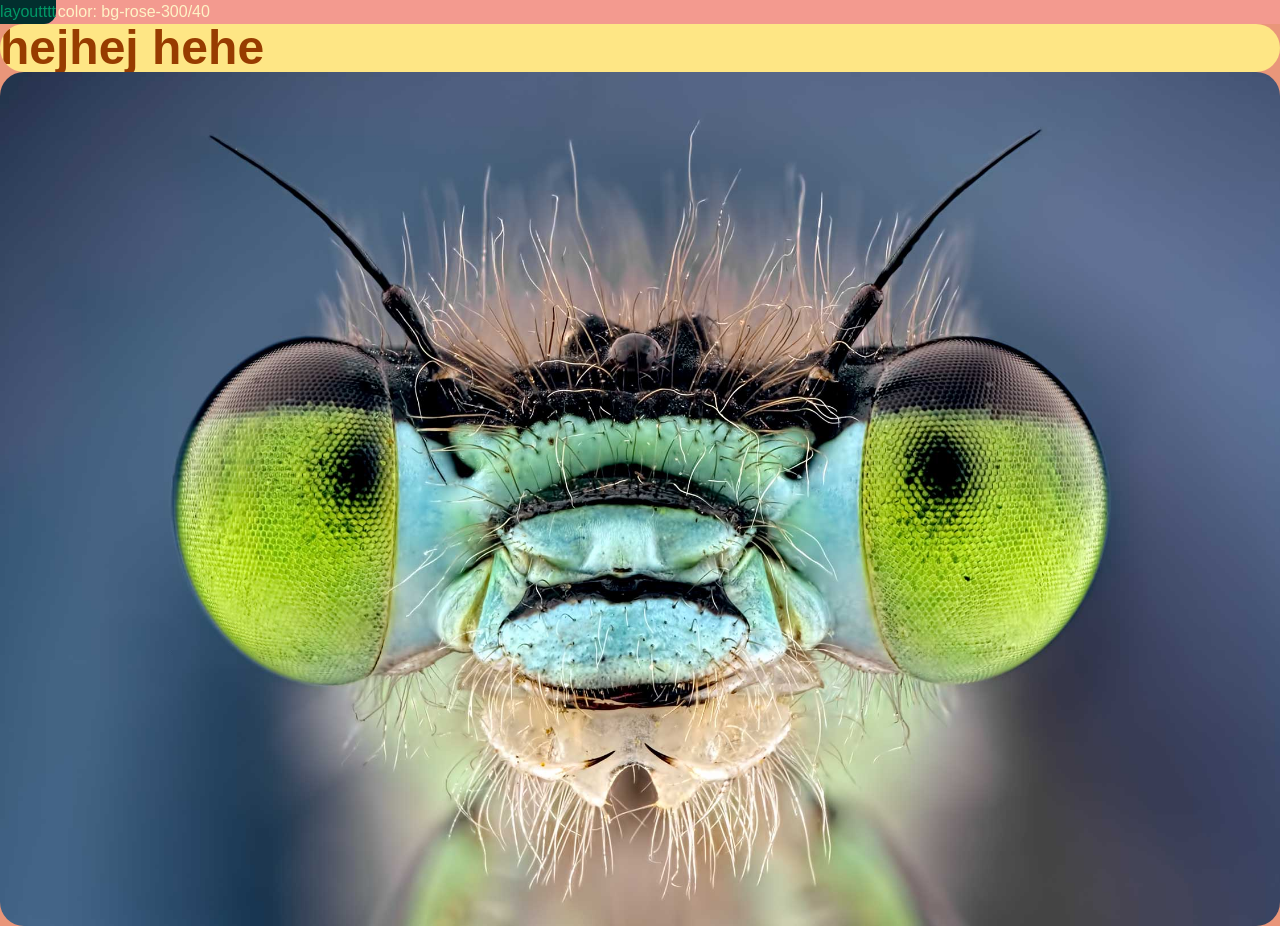
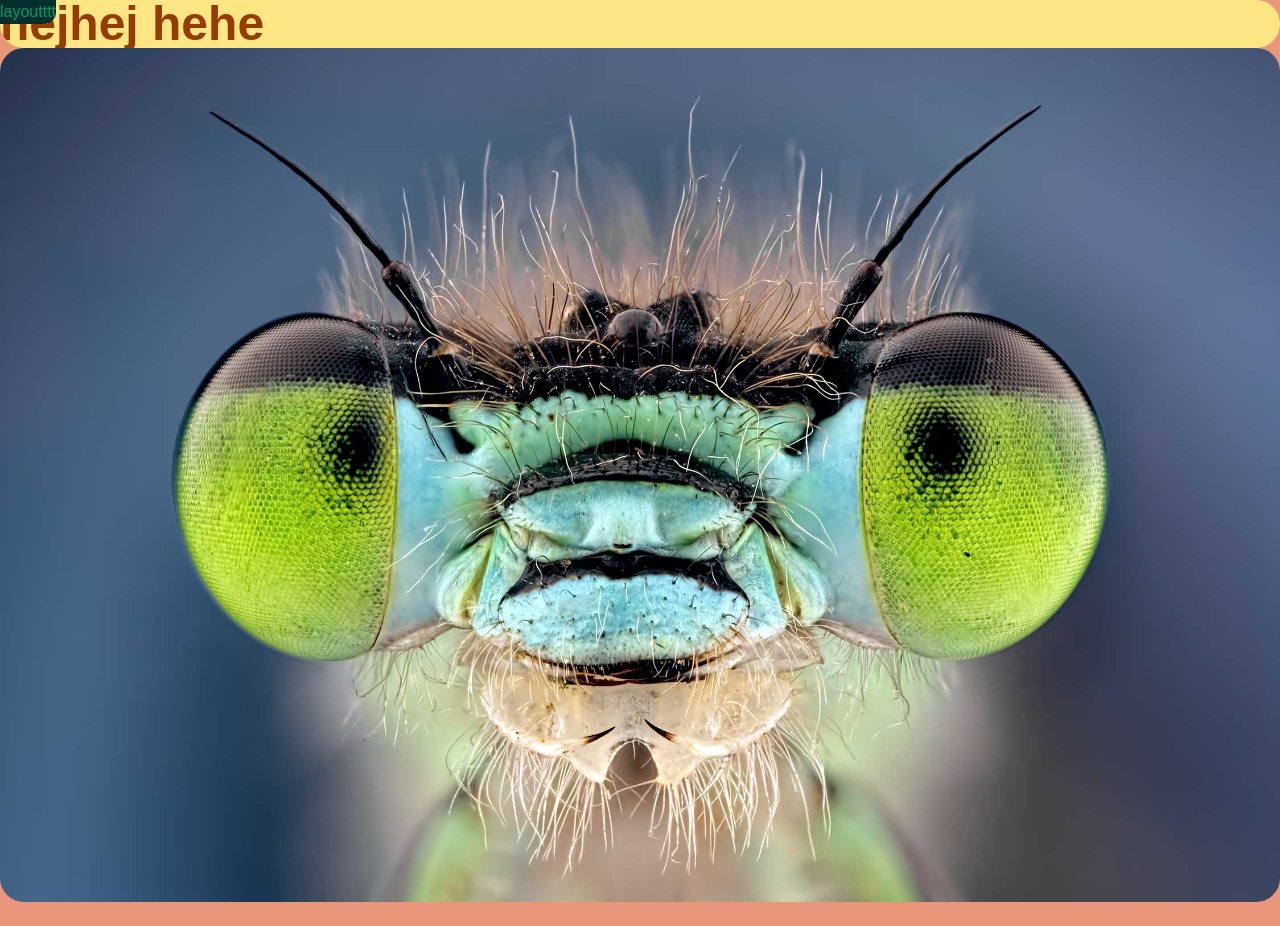
Before and after one commit to maanemann/softroom-nuxt-1.2, a Nuxt app: page / in a window 1280 px wide. After the commit the page ends 902 px from the top, so only its background shows below. Built offline with nearby package versions, Linux system fonts and the light colour scheme; a web font is replaced by a local one.

Commit message:
move useColor hook from app.vue to default.vue template, outcomment it

```diff
--- a/app.vue
+++ b/app.vue
@@ -1,7 +1,3 @@
-
-<script setup lang="ts">
-  const color = useColor()
-</script>
 
 <!-- § "If you only have a single layout in your application, we recommend using app.vue with <NuxtPage /> instead." -->
   <!-- § https://nuxt.com/docs/getting-started/views#layouts -->
@@ -9,12 +5,7 @@
 <template>
   <div>
     <NuxtLayout>
-
-      <!-- § TODO: kan statiske og dynamiske klasselister kombineres ? : -->
-      <p :class="color" class="ml-25">Current color: {{ color }}</p>
-
       <NuxtPage />
-
     </NuxtLayout>
   </div>
 </template>
--- a/layouts/default.vue
+++ b/layouts/default.vue
@@ -1,3 +1,7 @@
+
+<script setup lang="ts">
+  const color = useColor()
+</script>
 
 <template>
   <div>
@@ -14,6 +18,9 @@
 
     </p>
 
+    <!-- § TODO: kan statiske og dynamiske klasselister kombineres ? : -->
+    <!-- <p :class="color" class="ml-25">Current color: {{ color }}</p> -->
+
     <slot />
 
   </div>
```
